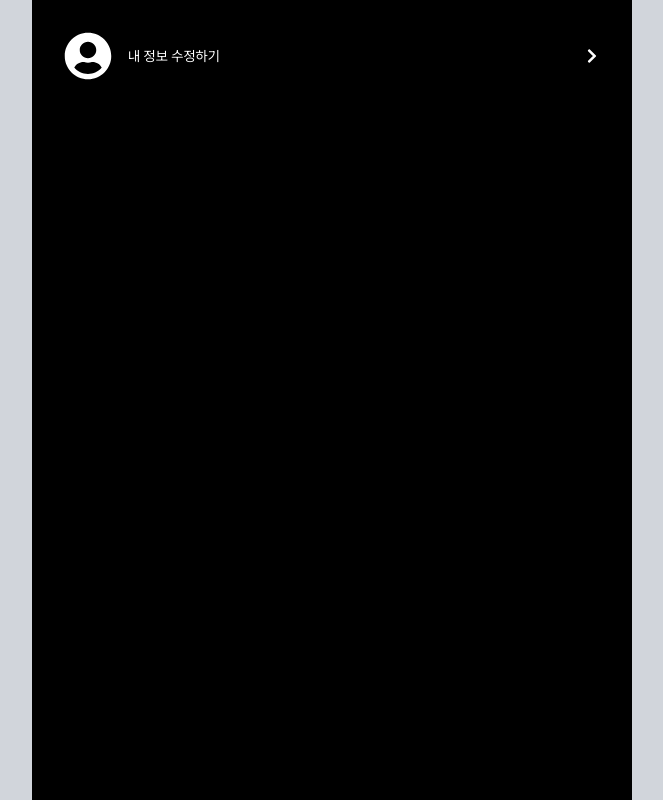
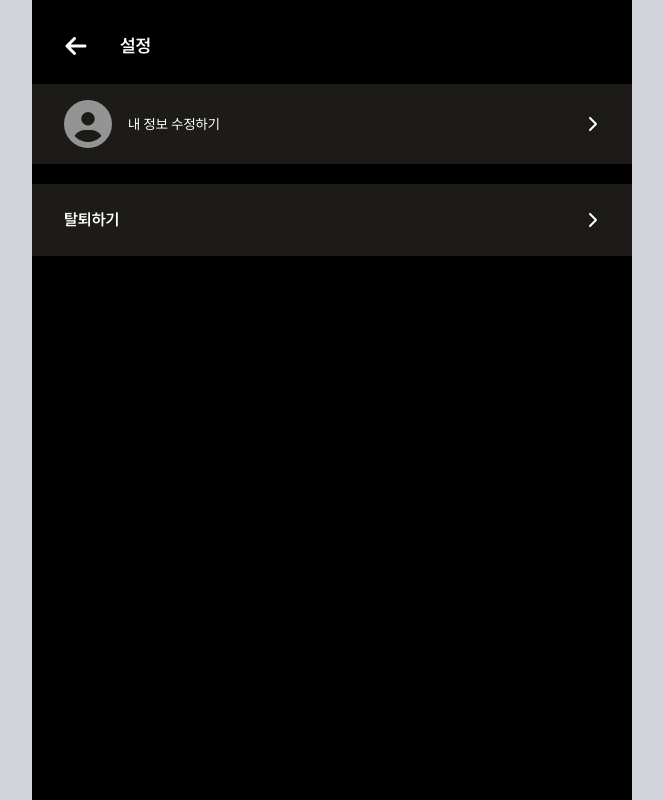
Before and after one commit to FITS-U/FitsU_FE, a Next.js app: page /setting in a window 1280 px wide. Shown: the whole page, without its empty margins (308-971 px from the left). Built offline with nearby package versions, Linux system fonts and the light colour scheme.

Commit message:
feat: 로그아웃 구현 및 개인정보 수정, 탈퇴하기 버튼 마크업

```diff
--- /dev/null
+++ b/src/app/accounts/components/LogoutButton.tsx
@@ -0,0 +1,50 @@
+import { useAuthStore } from "@/store/authStore";
+import { useState } from "react";
+import { IoExit } from "react-icons/io5";
+
+const LogoutButton = () => {
+  const [showPopup, setShowPopup] = useState(false);
+  const { clearToken } = useAuthStore();
+
+  const handleLogout = () => {
+    clearToken();
+    setShowPopup(false);
+  };
+
+  return (
+    <div>
+      {/* 로그아웃 버튼 */}
+      <IoExit
+        className="w-auto h-7 text-contrast-300 cursor-pointer"
+        onClick={() => setShowPopup(true)}
+      />
+
+      {/* 팝업 */}
+      {showPopup && (
+        <div className="fixed inset-0 z-50 flex items-center justify-center text-black bg-black bg-opacity-50">
+          <div className="bg-white rounded-xl shadow-lg w-80">
+            <h2 className="p-6 text-center text-lg font-semibold text-black my-4">
+              로그아웃 하시겠습니까?
+            </h2>
+            <div className="flex justify-between border-t border-gray-400 cursor-pointer font-semibold">
+              <button
+                className="w-1/2 border-r border-gray-400"
+                onClick={() => setShowPopup(false)}
+              >
+                <div className="p-4">취소</div>
+              </button>
+              <button
+                className="w-1/2 text-red-500"
+                onClick={handleLogout}
+              >
+                로그아웃
+              </button>
+            </div>
+          </div>
+        </div>
+      )}
+    </div>
+  );
+};
+
+export default LogoutButton;
--- a/src/app/accounts/page.tsx
+++ b/src/app/accounts/page.tsx
@@ -14,6 +14,7 @@ import { useMonthlyStore } from "@/store/monthlyStore";
 import { Advertisement } from "./components/Advertisement";
 import { IoSettingsSharp } from "react-icons/io5";
 import { useRouter } from "next/navigation";
+import LogoutButton from "./components/LogoutButton";
 
 const HomePage: React.FC = () => {
   const { user, hydrateUser } = useAuthStore();
@@ -54,10 +55,13 @@ const HomePage: React.FC = () => {
     <div className="p-8 relative h-screen overflow-hidden text-white">
       <div className="flex items-center justify-between">
         <LogoToAccounts />
-        <IoSettingsSharp
-          className="w-6 h-auto text-contrast-300"
-          onClick={() => router.push("/setting")}
-        />
+        <div className="flex items-center justify-end cursor-pointer">
+          <LogoutButton />
+          <IoSettingsSharp
+            className="w-6 h-auto text-contrast-300 ml-3"
+            onClick={() => router.push("/setting")}
+          />
+        </div>
       </div>
       <Advertisement />
       <div className="mt-5">
--- /dev/null
+++ b/src/app/setting/components/EditProfileBtn.tsx
@@ -0,0 +1,22 @@
+import { FaCircleUser, FaChevronRight } from "react-icons/fa6";
+
+interface MyInfoProps {
+  name: string;
+}
+
+export const EditProfileBtn = ({ name } : MyInfoProps) => {
+  return (
+    <div className="mx-[-32px] mt-6 bg-contrast-800">
+      <div className="px-8 py-4 flex items-center justify-between">
+        <div className="flex items-center justify-start">
+          <FaCircleUser className="w-12 h-auto text-contrast-300" />
+          <div className="ml-4">
+            <div className="font-semibold">{name}</div>
+            <div className="text-sm">내 정보 수정하기</div>
+          </div>
+        </div>
+        <FaChevronRight />
+      </div>
+    </div>
+  );
+};
--- /dev/null
+++ b/src/app/setting/components/WithdrawBtn.tsx
@@ -0,0 +1,12 @@
+import { FaChevronRight } from "react-icons/fa6";
+
+export const WithdrawBtn = () => {
+  return (
+    <div className="mt-5">
+      <div className="mx-[-32px] bg-contrast-800 px-8 py-6 flex items-center justify-between">
+        <div className="font-semibold">탈퇴하기</div>
+        <FaChevronRight />
+      </div>
+    </div>
+  );
+};
--- /dev/null
+++ b/src/app/setting/edit-profile/page.tsx
@@ -0,0 +1,7 @@
+const EditProfilePage = () => {
+  return (
+    <div></div>
+  );
+};
+
+export default EditProfilePage;
--- a/src/app/setting/page.tsx
+++ b/src/app/setting/page.tsx
@@ -2,10 +2,14 @@
 
 import { useAuthStore } from "@/store/authStore";
 import { useEffect } from "react";
-import { FaUserCircle, FaChevronRight } from "react-icons/fa";
+import { FaArrowLeft } from "react-icons/fa6";
+import { EditProfileBtn } from "./components/EditProfileBtn";
+import { useRouter } from "next/navigation";
+import { WithdrawBtn } from "./components/WithdrawBtn";
 
 const Setting = () => {
   const { user, hydrateUser } = useAuthStore();
+  const router = useRouter();
 
   useEffect(() => {
     hydrateUser();
@@ -13,15 +17,15 @@ const Setting = () => {
 
   return (
     <div className="p-8 text-white">
-      <div className="flex items-center justify-between">
-        <div className="flex items-center justify-start">
-          <FaUserCircle className="w-12 h-auto" />
-          <div className="ml-4">
-            <div className="text-lg font-semibold">{user.name}</div>
-            <div className="text-sm">내 정보 수정하기</div>
-          </div>
-        </div>
-        <FaChevronRight />
+      <div className="flex items-center">
+        <FaArrowLeft className="text-2xl" onClick={() => router.back()} />
+        <div className="font-semibold text-lg ml-8">설정</div>
+      </div>
+      <div onClick={() => router.push("/setting/edit-profile")}>
+        <EditProfileBtn name={user.name} />
+      </div>
+      <div>
+        <WithdrawBtn />
       </div>
     </div>
   );
--- a/tailwind.config.js
+++ b/tailwind.config.js
@@ -6,8 +6,6 @@ module.exports = {
   theme: {
     extend: {
       colors: {
-        red: "#FC6060",
-        blue: "#4E8AFF",
         orange: {
           100: "#FFF8EA",
           200: "#FFE7B6",
```
